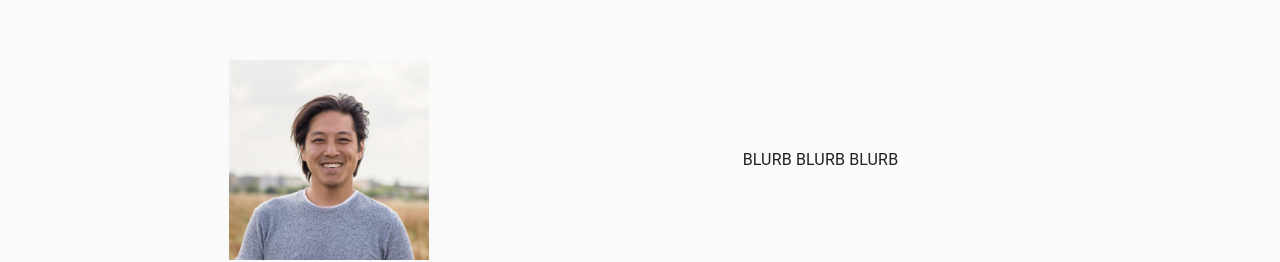
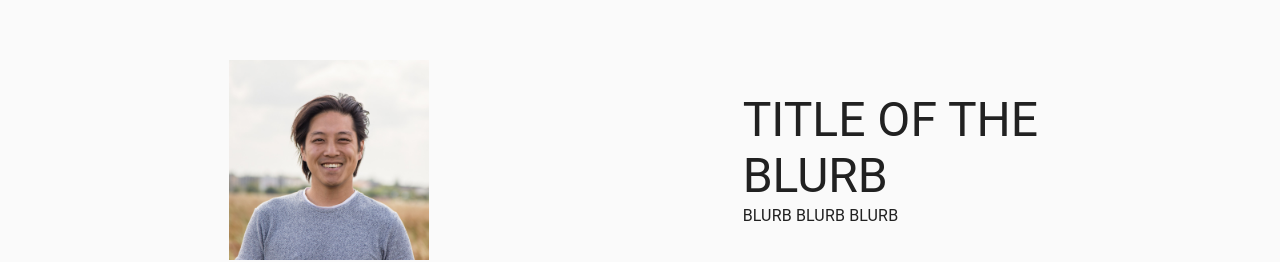
Before and after one commit to HoangTienDinh/portfolio-v2, a React (Create React App) app: page / in a window 1280 px wide. Shown: the part 1104-1366 px from the top of the page. Built offline with nearby package versions, Linux system fonts and the light colour scheme.

Commit message:
add h3 title

```diff
--- a/src/components/About.js
+++ b/src/components/About.js
@@ -3,11 +3,11 @@ import {
   Container,
   Typography,
   CardMedia,
-  Card,
   Grid,
 } from "@material-ui/core";
 import profilePicture from "../assets/profilePic.jpg";
 import { makeStyles } from "@material-ui/core/styles";
+
 
 const useStyles = makeStyles((theme) => ({
   root: {
@@ -42,6 +42,7 @@ const About = () => {
           />
         </Grid>
         <Grid item xs={12} sm={6} md={4} lg={3}>
+          <Typography variant='h3'>TITLE OF THE BLURB</Typography>
           <Typography>BLURB BLURB BLURB</Typography>
         </Grid>
       </Grid>
```
